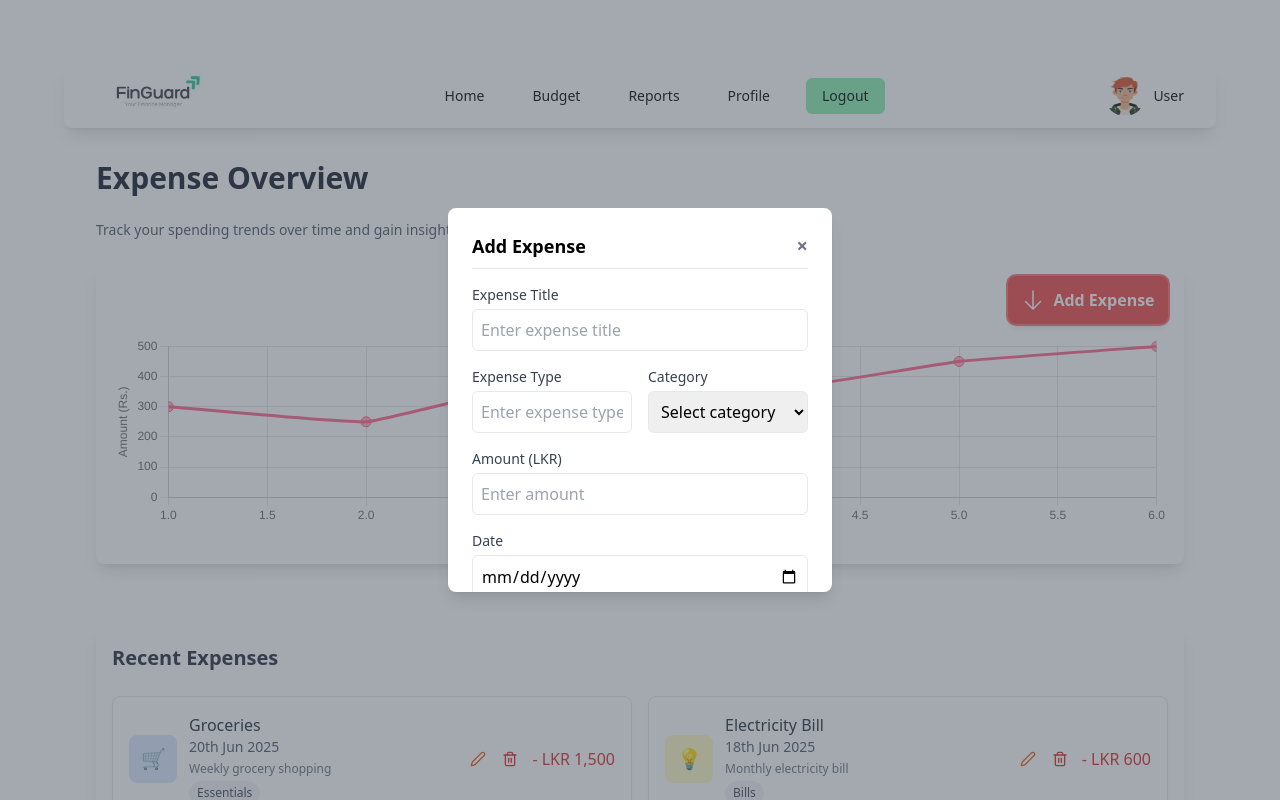
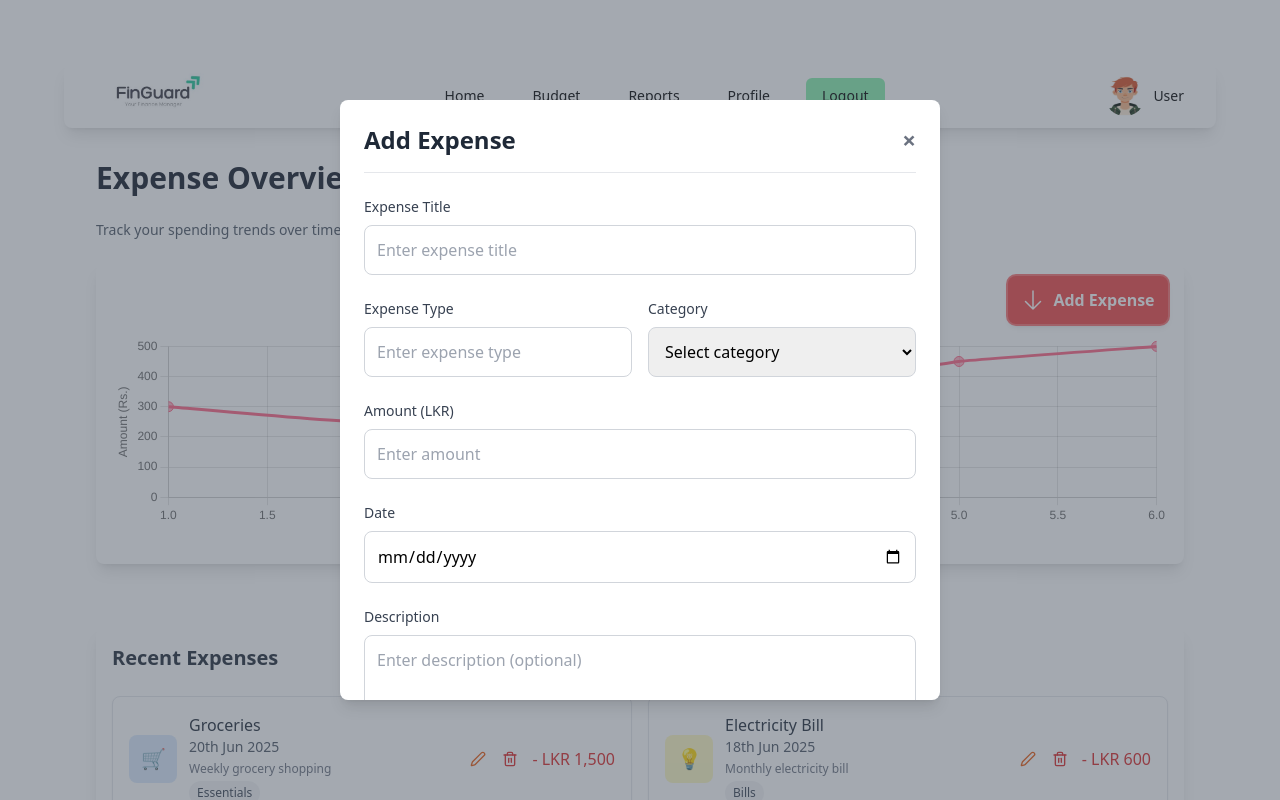
Before and after one commit to san2804/FinGuard-Updated-, a React (Create React App) app: page /expense in a window 1280 px wide. Both pictures are taken after a click on the button "Add Expense". Shown: the top 800 px of the page. Built offline with nearby package versions, Linux system fonts and the light colour scheme.

Commit message:
Updated Income and Expense pop-up windows

```diff
--- a/src/components/ExpensePage.js
+++ b/src/components/ExpensePage.js
@@ -167,55 +167,55 @@ const ExpensePage = () => {
           <ExpenseChart expenses={expenses} />
         </div>
 
-        {/* Add/Edit Expense Popup */}
+       {/* Add/Edit Expense Popup */}
         {isExpensePopupOpen && (
           <div className="fixed inset-0 bg-gray-600 bg-opacity-50 flex items-center justify-center z-50">
-            <div className="bg-white p-6 rounded-lg shadow-lg w-96 max-h-96 overflow-y-auto">
-              <div className="flex justify-between items-center border-b pb-2 mb-4">
-                <h2 className="text-lg font-semibold">Add Expense</h2>
+            <div className="bg-white p-6 rounded-lg shadow-lg w-[600px] h-[600px] overflow-y-auto">
+              <div className="flex justify-between items-center border-b pb-4 mb-6">
+                <h2 className="text-2xl font-bold text-gray-800">Add Expense</h2>
                 <button
                   onClick={closeExpensePopup}
-                  className="text-gray-500 hover:text-gray-700 text-xl font-bold"
+                  className="text-gray-500 hover:text-gray-700 text-2xl font-bold"
                 >
                   ×
                 </button>
               </div>
 
-              <form onSubmit={handleSubmit} className="space-y-4">
+              <form onSubmit={handleSubmit} className="space-y-6">
                 {/* Title field */}
                 <div>
-                  <label className="block text-sm font-medium text-gray-700">Expense Title</label>
+                  <label className="block text-sm font-medium text-gray-700 mb-2">Expense Title</label>
                   <input
                     type="text"
                     name="title"
                     value={formData.title}
                     onChange={handleChange}
-                    className="mt-1 p-2 w-full border rounded-md focus:ring-red-500 focus:border-red-500"
+                    className="w-full p-3 border border-gray-300 rounded-lg focus:ring-red-500 focus:border-red-500"
                     placeholder="Enter expense title"
                     required
                   />
                 </div>
 
-                <div className="flex space-x-4">
-                  <div className="flex-1">
-                    <label className="block text-sm font-medium text-gray-700">Expense Type</label>
+                <div className="grid grid-cols-2 gap-4">
+                  <div>
+                    <label className="block text-sm font-medium text-gray-700 mb-2">Expense Type</label>
                     <input
                       type="text"
                       name="type"
                       value={formData.type}
                       onChange={handleChange}
-                      className="mt-1 p-2 w-full border rounded-md focus:ring-red-500 focus:border-red-500"
+                      className="w-full p-3 border border-gray-300 rounded-lg focus:ring-red-500 focus:border-red-500"
                       placeholder="Enter expense type"
                       required
                     />
                   </div>
-                  <div className="flex-1">
-                    <label className="block text-sm font-medium text-gray-700">Category</label>
+                  <div>
+                    <label className="block text-sm font-medium text-gray-700 mb-2">Category</label>
                     <select
                       name="category"
                       value={formData.category}
                       onChange={handleChange}
-                      className="mt-1 p-2 w-full border rounded-md focus:ring-red-500 focus:border-red-500"
+                      className="w-full p-3 border border-gray-300 rounded-lg focus:ring-red-500 focus:border-red-500"
                       required
                     >
                       <option value="">Select category</option>
@@ -233,13 +233,13 @@ const ExpensePage = () => {
                 </div>
 
                 <div>
-                  <label className="block text-sm font-medium text-gray-700">Amount (LKR)</label>
+                  <label className="block text-sm font-medium text-gray-700 mb-2">Amount (LKR)</label>
                   <input
                     type="number"
                     name="amount"
                     value={formData.amount}
                     onChange={handleChange}
-                    className="mt-1 p-2 w-full border rounded-md focus:ring-red-500 focus:border-red-500"
+                    className="w-full p-3 border border-gray-300 rounded-lg focus:ring-red-500 focus:border-red-500"
                     placeholder="Enter amount"
                     min="0"
                     step="0.01"
@@ -248,40 +248,40 @@ const ExpensePage = () => {
                 </div>
 
                 <div>
-                  <label className="block text-sm font-medium text-gray-700">Date</label>
+                  <label className="block text-sm font-medium text-gray-700 mb-2">Date</label>
                   <input
                     type="date"
                     name="date"
                     value={formData.date}
                     onChange={handleChange}
-                    className="mt-1 p-2 w-full border rounded-md focus:ring-red-500 focus:border-red-500"
+                    className="w-full p-3 border border-gray-300 rounded-lg focus:ring-red-500 focus:border-red-500"
                     required
                   />
                 </div>
 
                 <div>
-                  <label className="block text-sm font-medium text-gray-700">Description</label>
+                  <label className="block text-sm font-medium text-gray-700 mb-2">Description</label>
                   <textarea
                     name="description"
                     value={formData.description}
                     onChange={handleChange}
-                    className="mt-1 p-2 w-full border rounded-md focus:ring-red-500 focus:border-red-500"
+                    className="w-full p-3 border border-gray-300 rounded-lg focus:ring-red-500 focus:border-red-500"
                     placeholder="Enter description (optional)"
                     rows="3"
                   ></textarea>
                 </div>
 
-                <div className="flex space-x-3 pt-4">
+                <div className="flex space-x-4 pt-4">
                   <button
                     type="button"
                     onClick={closeExpensePopup}
-                    className="flex-1 bg-gray-300 text-gray-700 p-2 rounded-md hover:bg-gray-400 transition-colors"
+                    className="flex-1 bg-gray-200 text-gray-800 py-3 px-4 rounded-lg font-medium hover:bg-gray-300 transition-colors"
                   >
                     Cancel
                   </button>
                   <button
                     type="submit"
-                    className="flex-1 bg-red-500 text-white p-2 rounded-md hover:bg-red-600 transition-colors"
+                    className="flex-1 bg-red-500 text-white py-3 px-4 rounded-lg font-medium hover:bg-red-600 transition-colors"
                   >
                     Add Expense
                   </button>
--- a/src/components/IncomePage.js
+++ b/src/components/IncomePage.js
@@ -170,39 +170,39 @@ const IncomePage = () => {
         {/* Add/Edit Income Popup */}
         {isIncomePopupOpen && (
           <div className="fixed inset-0 bg-gray-600 bg-opacity-50 flex items-center justify-center z-50">
-            <div className="bg-white p-6 rounded-lg shadow-lg w-96 max-h-96 overflow-y-auto">
-              <div className="flex justify-between items-center border-b pb-2 mb-4">
-                <h2 className="text-lg font-semibold">Add Income</h2>
+            <div className="bg-white p-6 rounded-lg shadow-lg w-[600px] h-[600px] overflow-y-auto">
+              <div className="flex justify-between items-center border-b pb-4 mb-6">
+                <h2 className="text-2xl font-bold text-gray-800">Add Income</h2>
                 <button
                   onClick={closeIncomePopup}
-                  className="text-gray-500 hover:text-gray-700 text-xl font-bold"
+                  className="text-gray-500 hover:text-gray-700 text-2xl font-bold"
                 >
                   ×
                 </button>
               </div>
 
-              <form onSubmit={handleSubmit} className="space-y-4">
+              <form onSubmit={handleSubmit} className="space-y-6">
                 {/* Income Source field */}
                 <div>
-                  <label className="block text-sm font-medium text-gray-700">Income Source</label>
+                  <label className="block text-sm font-medium text-gray-700 mb-2">Income Source</label>
                   <input
                     type="text"
                     name="source"
                     value={formData.source}
                     onChange={handleChange}
-                    className="mt-1 p-2 w-full border rounded-md focus:ring-green-500 focus:border-green-500"
+                    className="w-full p-3 border border-gray-300 rounded-lg focus:ring-orange-500 focus:border-orange-500"
                     placeholder="Enter income source"
                     required
                   />
                 </div>
 
                 <div>
-                  <label className="block text-sm font-medium text-gray-700">Category</label>
+                  <label className="block text-sm font-medium text-gray-700 mb-2">Category</label>
                   <select
                     name="category"
                     value={formData.category}
                     onChange={handleChange}
-                    className="mt-1 p-2 w-full border rounded-md focus:ring-green-500 focus:border-green-500"
+                    className="w-full p-3 border border-gray-300 rounded-lg focus:ring-orange-500 focus:border-orange-500"
                     required
                   >
                     <option value="">Select category</option>
@@ -218,13 +218,13 @@ const IncomePage = () => {
                 </div>
 
                 <div>
-                  <label className="block text-sm font-medium text-gray-700">Amount (LKR)</label>
+                  <label className="block text-sm font-medium text-gray-700 mb-2">Amount (LKR)</label>
                   <input
                     type="number"
                     name="amount"
                     value={formData.amount}
                     onChange={handleChange}
-                    className="mt-1 p-2 w-full border rounded-md focus:ring-green-500 focus:border-green-500"
+                    className="w-full p-3 border border-gray-300 rounded-lg focus:ring-orange-500 focus:border-orange-500"
                     placeholder="Enter amount"
                     min="0"
                     step="0.01"
@@ -233,40 +233,40 @@ const IncomePage = () => {
                 </div>
 
                 <div>
-                  <label className="block text-sm font-medium text-gray-700">Date</label>
+                  <label className="block text-sm font-medium text-gray-700 mb-2">Date</label>
                   <input
                     type="date"
                     name="date"
                     value={formData.date}
                     onChange={handleChange}
-                    className="mt-1 p-2 w-full border rounded-md focus:ring-green-500 focus:border-green-500"
+                    className="w-full p-3 border border-gray-300 rounded-lg focus:ring-orange-500 focus:border-orange-500"
                     required
                   />
                 </div>
 
                 <div>
-                  <label className="block text-sm font-medium text-gray-700">Description</label>
+                  <label className="block text-sm font-medium text-gray-700 mb-2">Description</label>
                   <textarea
                     name="description"
                     value={formData.description}
                     onChange={handleChange}
-                    className="mt-1 p-2 w-full border rounded-md focus:ring-green-500 focus:border-green-500"
+                    className="w-full p-3 border border-gray-300 rounded-lg focus:ring-orange-500 focus:border-orange-500"
                     placeholder="Enter description (optional)"
                     rows="3"
                   ></textarea>
                 </div>
 
-                <div className="flex space-x-3 pt-4">
+                <div className="flex space-x-4 pt-4">
                   <button
                     type="button"
                     onClick={closeIncomePopup}
-                    className="flex-1 bg-gray-300 text-gray-700 p-2 rounded-md hover:bg-gray-400 transition-colors"
+                    className="flex-1 bg-gray-200 text-gray-800 py-3 px-4 rounded-lg font-medium hover:bg-gray-300 transition-colors"
                   >
                     Cancel
                   </button>
                   <button
                     type="submit"
-                    className="flex-1 bg-green-500 text-white p-2 rounded-md hover:bg-green-600 transition-colors"
+                    className="flex-1 bg-[#F97316] text-white py-3 px-4 rounded-lg font-medium hover:bg-orange-600 transition-colors"
                   >
                     Add Income
                   </button>
```
